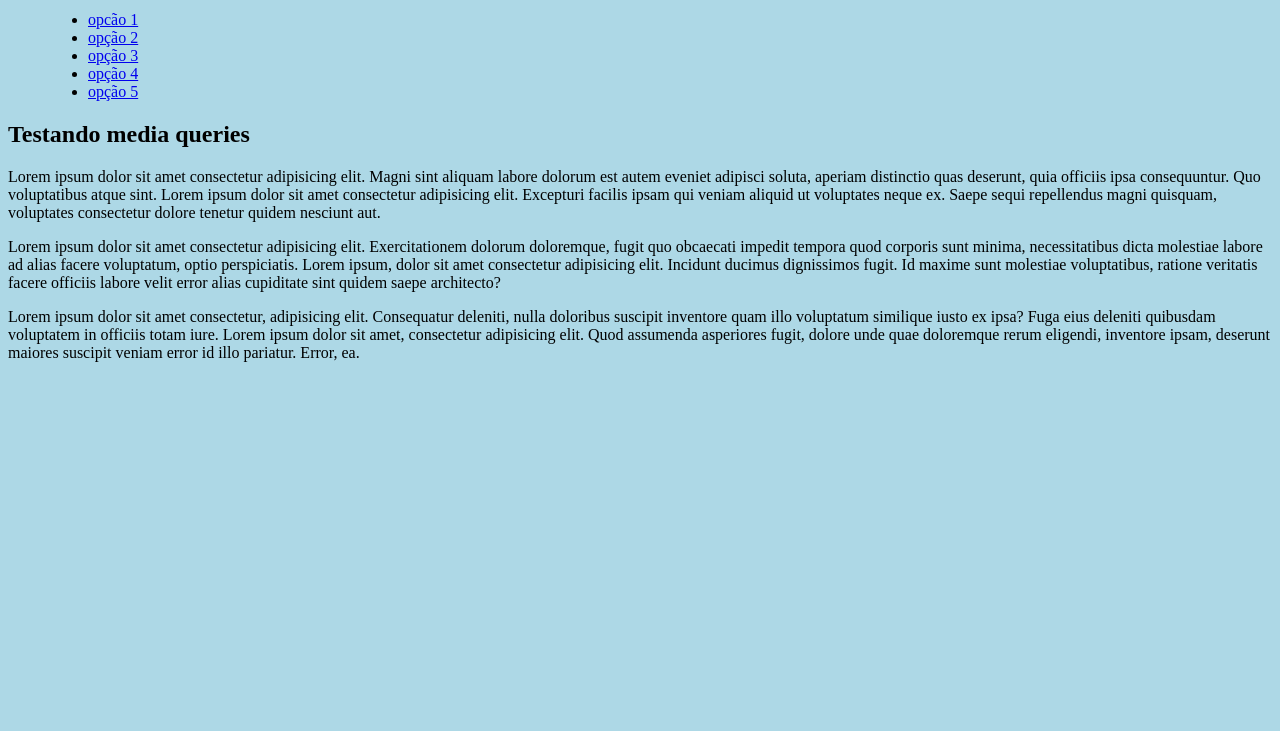
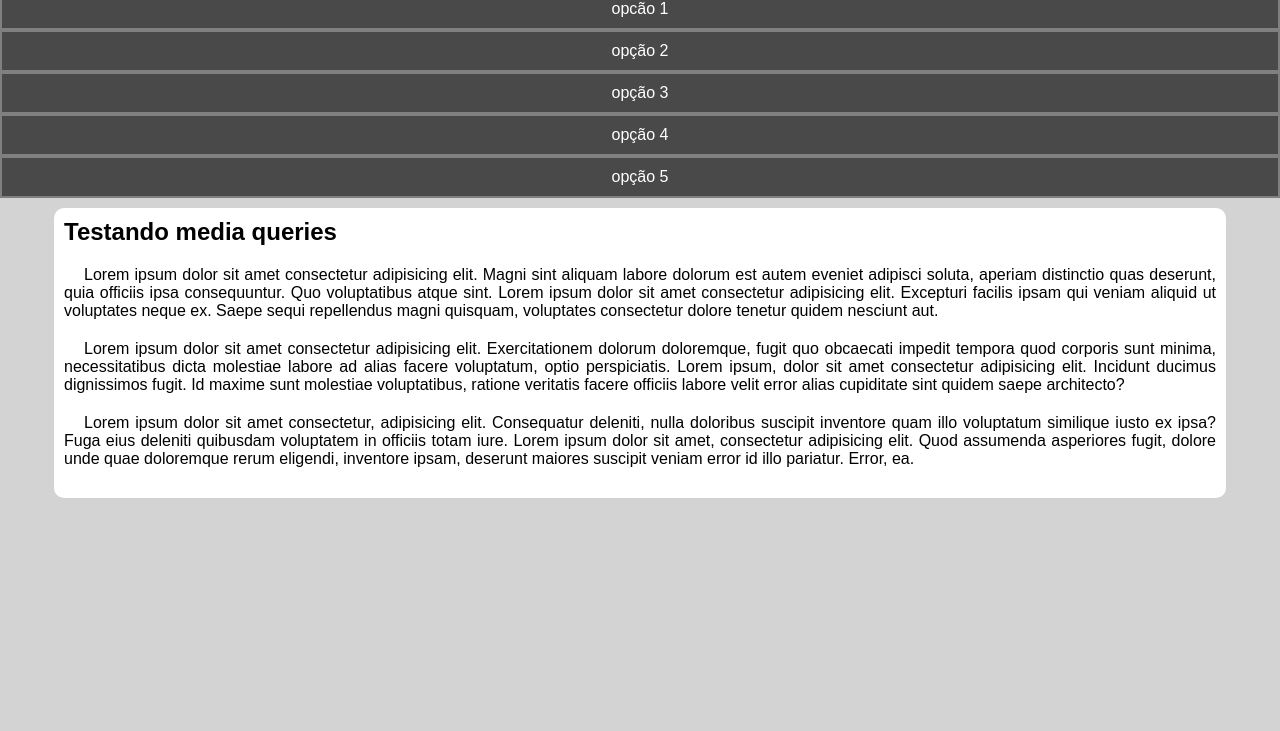
Before and after one commit to Psiconaut4/html-css, a plain HTML site: page exercicios/ex026/mq005/index.html in a window 1280 px wide. Shown: the part 69-800 px from the top of the page. Drawn offline with Linux system fonts and the light colour scheme.

Commit message:
Update style.css

```diff
--- a/exercicios/ex026/mq005/estilos/style.css
+++ b/exercicios/ex026/mq005/estilos/style.css
@@ -1,4 +1,50 @@
 @charset "UTF-8";
+*{
+    font-family: Arial, Helvetica, sans-serif;
+    padding: 0px;
+    margin: 0px;
+}
 body, html{
-    background-color: lightblue;
+    background-color: lightgray;
 }
+header{
+    background-color: rgb(165, 164, 164);
+}
+header h1{
+    padding: 10px;
+    text-align: center;
+}
+menu{
+    display: block;
+}
+menu ul{
+    list-style-type: none;
+}
+menu a{
+    display: block;
+    text-decoration: none;
+    padding: 10px;
+    text-align: center;
+    background-color: rgb(73, 73, 73);
+    color: white;
+    border: 2px solid gray;
+}
+menu a:hover{
+    background-color: gray;
+}
+main{
+    background-color: white;
+    width: 90vw;
+    margin: auto;
+    margin-top: 10px;
+    padding: 10px;
+    border-radius: 10px;
+}
+article h2{
+    padding-bottom: 20px;
+}
+article p{
+    text-align:justify;
+    margin-bottom: 20px;
+    text-indent: 20px;
+}
```
